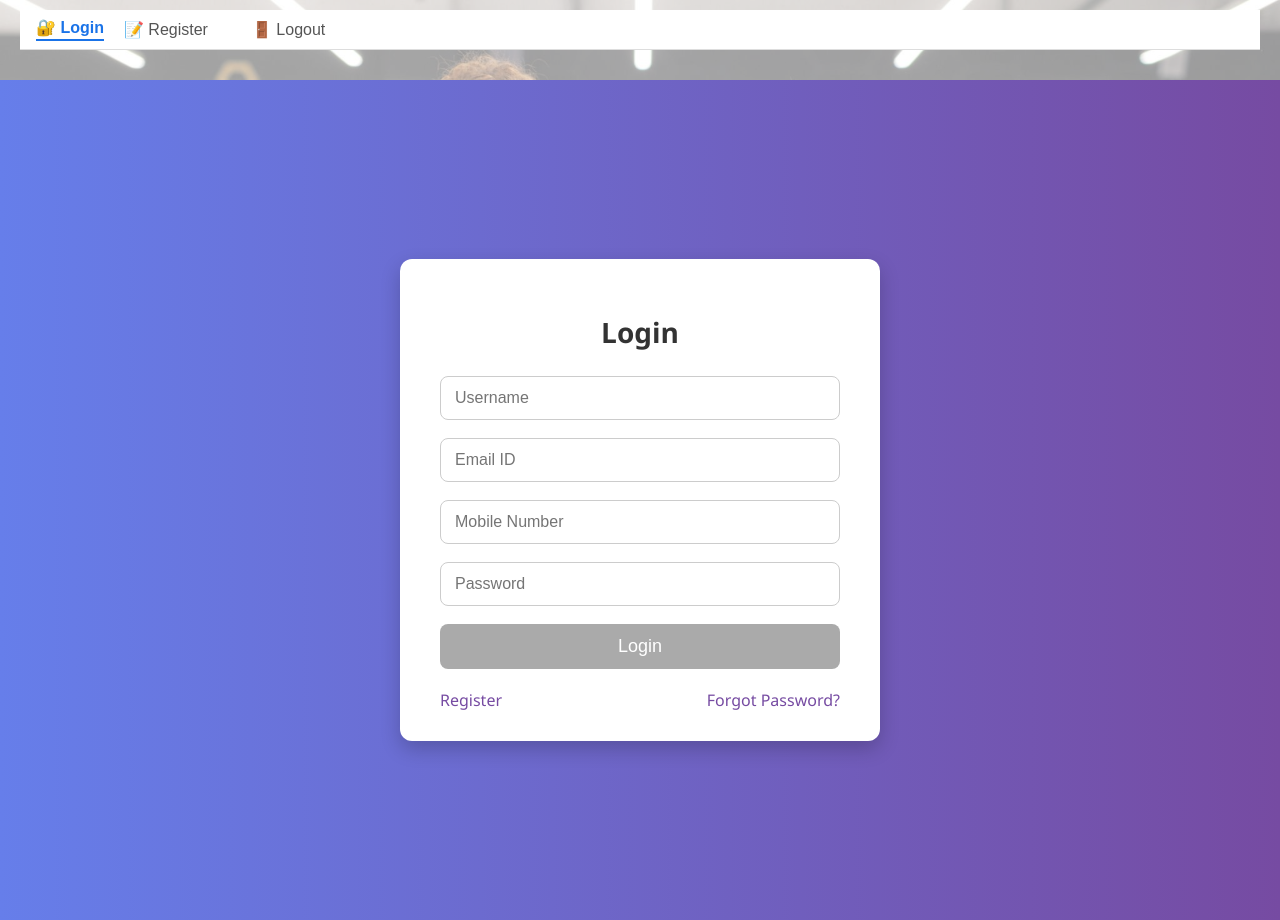
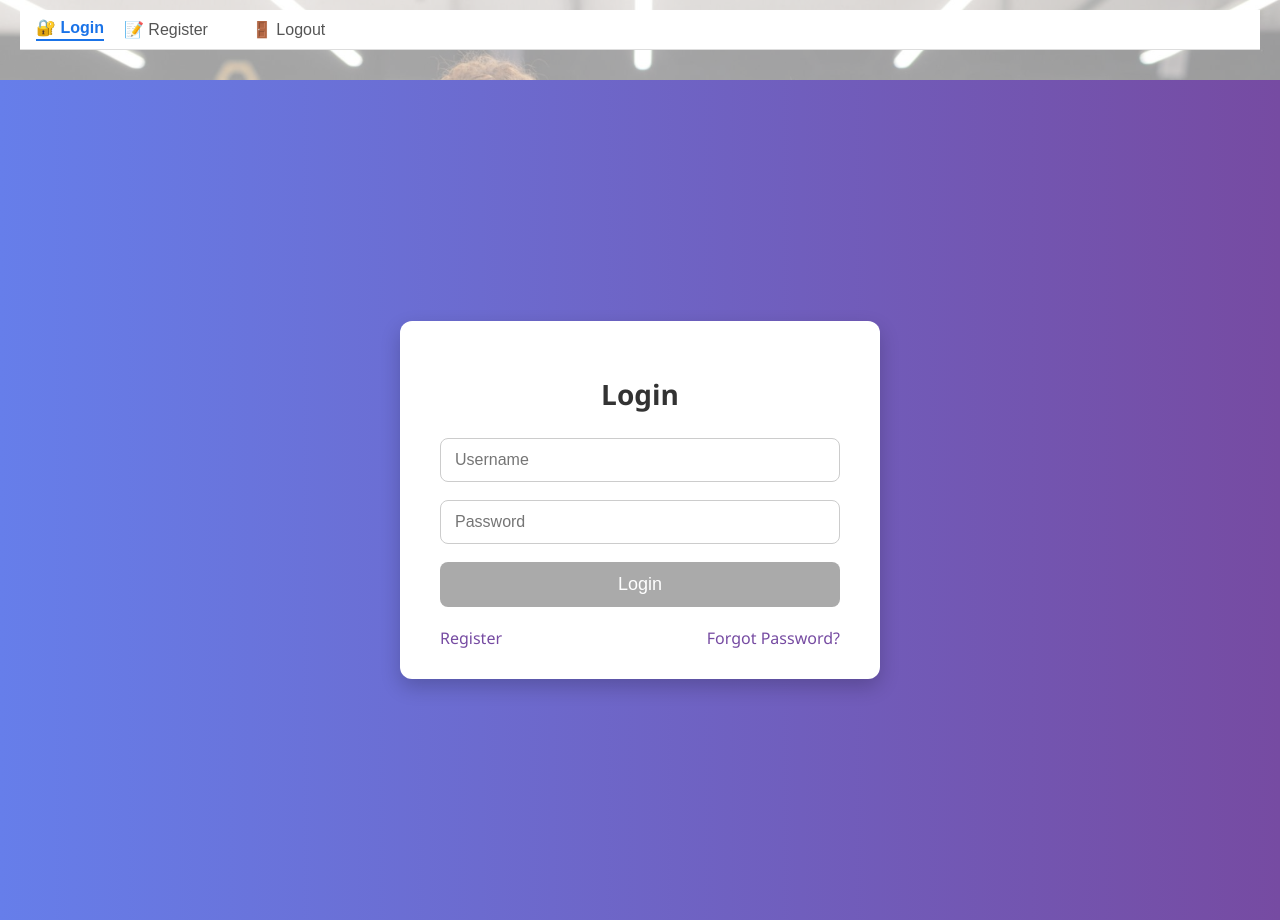
Before and after one commit to tusharjain8465/frontendpoller, an Angular app: page /login in a window 1280 px wide. Built offline with nearby package versions, Linux system fonts and the light colour scheme.

Commit message:
code changes

```diff
--- a/src/app/auth/login/login.component.html
+++ b/src/app/auth/login/login.component.html
@@ -3,8 +3,6 @@
     <h2>Login</h2>
 
     <input formControlName="username" placeholder="Username" />
-    <input formControlName="mail" placeholder="Email ID" />
-    <input formControlName="mobileNumber" placeholder="Mobile Number" />
 
     <input formControlName="password" placeholder="Password" type="password" />
 
```
